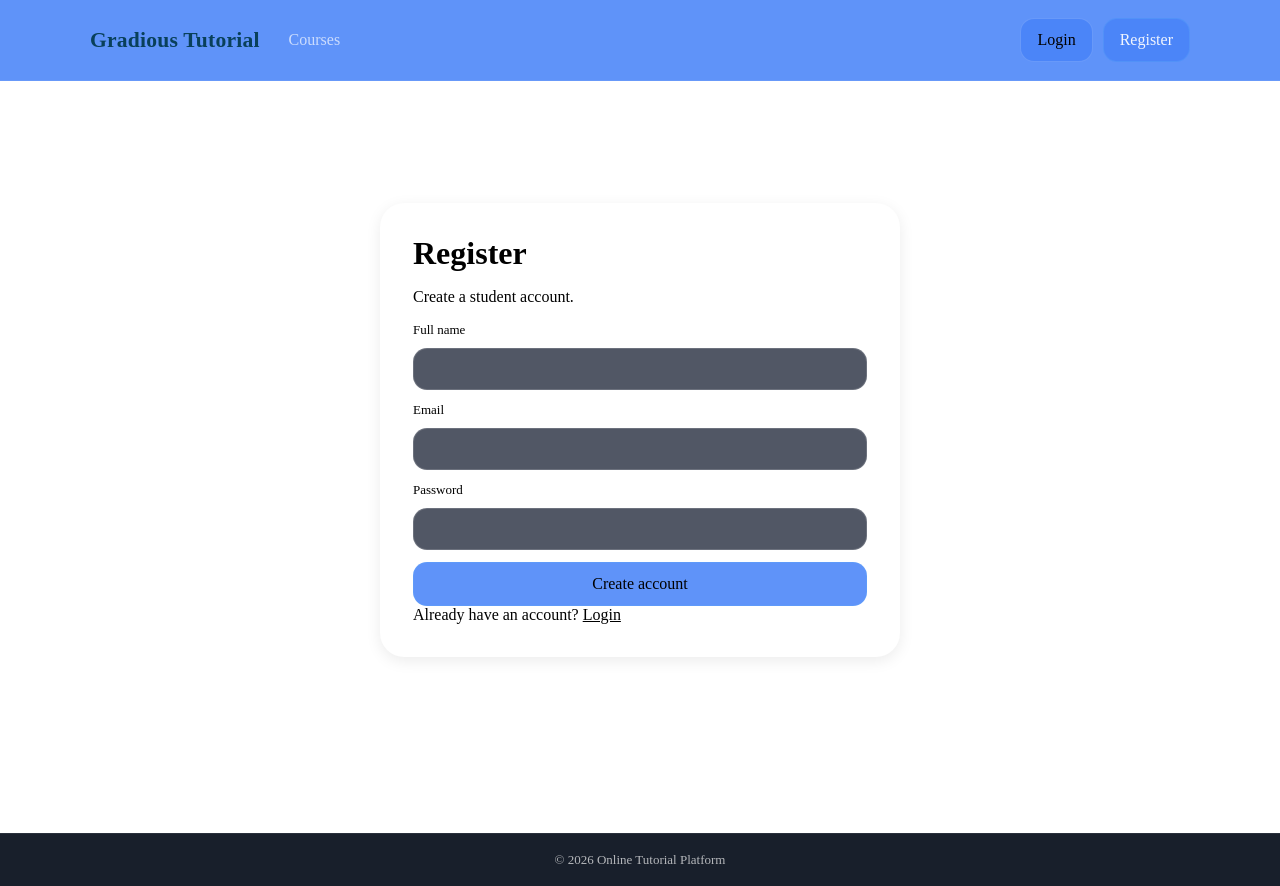
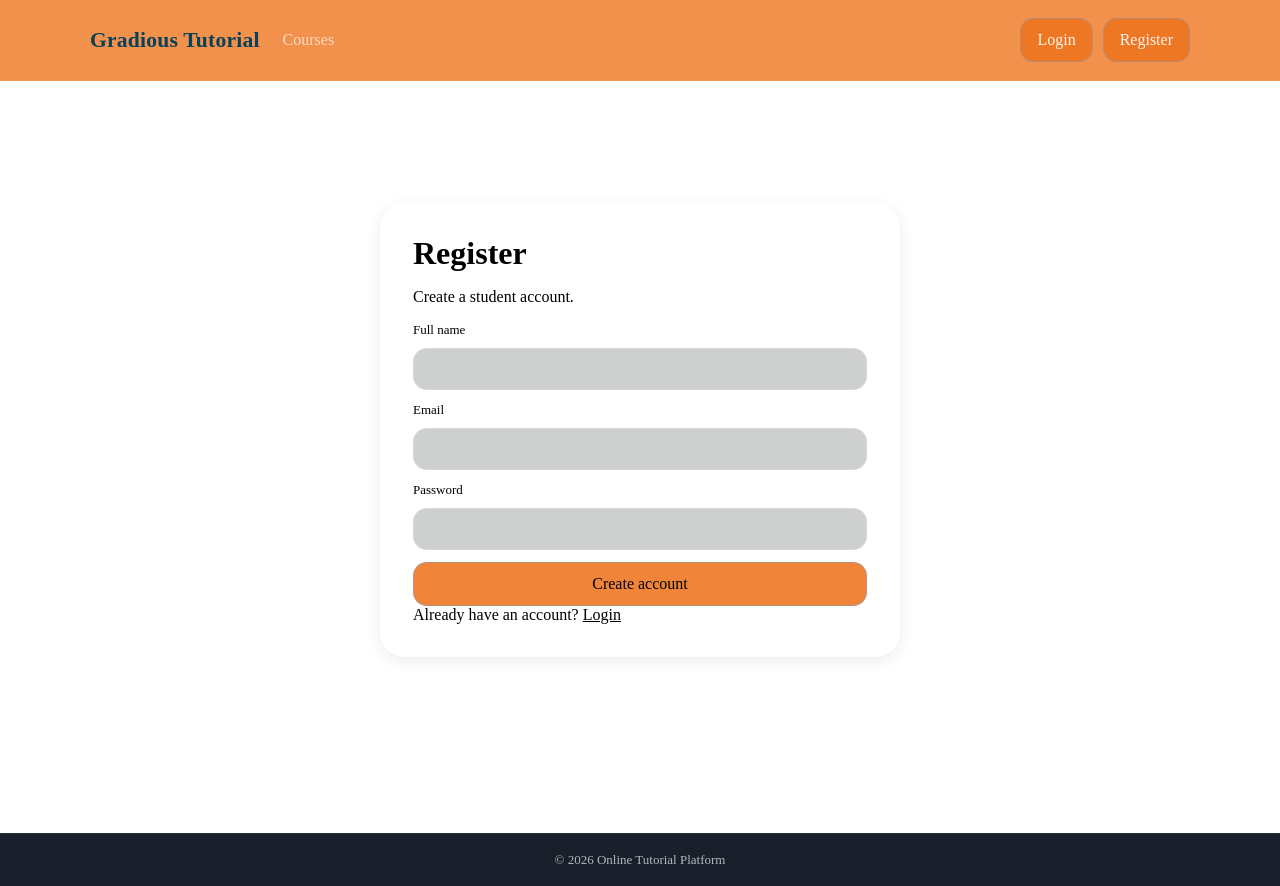
Before and after one commit to UdhayKiran1427/E-learning-platform, a React (Vite) app in the folder frontend/: page /register in a window 1280 px wide. Built offline with nearby package versions, Linux system fonts and the light colour scheme.

Commit message:
Enrollment issue fixed

```diff
--- a/frontend/src/App.css
+++ b/frontend/src/App.css
@@ -15,13 +15,13 @@
   top: 0;
   z-index: 20;
   backdrop-filter: blur(14px);
-  background: rgba(73, 132, 249, 0.88);
+  background: rgba(240, 130, 52, 0.88);
   border-bottom: 1px solid rgba(255, 255, 255, 0.06);
 }
 
 .topbar-inner {
   display: flex;
-  gap: 16px;
+  gap: 10px;
   align-items: center;
   justify-content: space-between;
   padding: 18px 0;
@@ -106,6 +106,7 @@
 
 .muted {
   color: black;
+
 }
 
 .page-head {
@@ -204,7 +205,7 @@
 
 .btn {
   border: 1px solid rgba(96, 165, 250, 0.35);
-  background: rgba(73, 132, 249, 0.88);
+  background: rgba(238, 117, 31, 0.88);
   color: smokewhite;
   padding: 12px 16px;
   border-radius: 14px;
@@ -219,7 +220,7 @@
 
 .btn:hover {
   transform: translateY(-1px);
-  background: rgba(96, 165, 250, 0.3);
+  background: rgba(241, 159, 100, 0.88);
 }
 
 .btn:disabled {
@@ -230,8 +231,8 @@
 
 .btn-secondary {
   padding: 12px 16px;
-  background: rgba(73, 132, 249, 0.88);
-  border-color: rgba(255, 255, 255, 0.16);
+  background: rgba(240, 130, 52, 0.88);
+  border-color: rgb(166, 166, 166);
   color: black;
 }
 
@@ -249,8 +250,8 @@
   padding: 12px 14px;
   border-radius: 14px;
   border: 1px solid rgba(255, 255, 255, 0.16);
-  background: rgba(15, 23, 42, 0.72);
-  color: var(--text);
+  background: rgba(188, 189, 189, 0.72);
+  color: black;
   transition: border-color 0.2s ease, box-shadow 0.2s ease;
 }
 
@@ -314,7 +315,21 @@
   gap: 10px;
   align-items: center;
 }
+.table-heads,
+.table-rows {
+  display: grid;
+  grid-template-columns: 80px 1.2fr 1.3fr 0.8fr;
+  gap: 10px;
+  align-items: center;
+}
 
+.table-heads {
+  color: black;
+  font-size: 12px;
+  text-transform: uppercase;
+  letter-spacing: 0.08em;
+  padding: 0 4px 6px;
+}
 .table-head {
   color: black;
   font-size: 12px;
@@ -323,6 +338,10 @@
   padding: 0 4px 6px;
 }
 
+.table-rows {
+  padding: 10px 4px;
+  border-top: 1px solid rgba(255, 255, 255, 0.08);
+}
 .table-row {
   padding: 10px 4px;
   border-top: 1px solid rgba(255, 255, 255, 0.08);
--- a/frontend/src/components/Layout.jsx
+++ b/frontend/src/components/Layout.jsx
@@ -9,7 +9,7 @@ export function Layout() {
     <div className="app-shell">
       <header className="topbar">
         <div className="container topbar-inner">
-          <Link to="/" className="brand">
+          <Link to={isAuthed && user?.role === 'admin' ? '/admin' : '/'} className="brand">
             Gradious Tutorial
           </Link>
 
@@ -60,7 +60,7 @@ export function Layout() {
               </>
             ) : (
               <>
-                <NavLink className="btn btn-secondary" to="/login">
+                <NavLink className="btn " to="/login">
                   Login
                 </NavLink>
                 <NavLink className="btn" to="/register">
--- a/frontend/src/pages/LoginPage.jsx
+++ b/frontend/src/pages/LoginPage.jsx
@@ -53,7 +53,7 @@ export function LoginPage() {
           </button>
         </form>
 
-        <div className="muted">
+        <div className="muted" style={{marginTop:"8px"}}>
           New here? <Link to="/register">Create an account</Link>
         </div>
       </div>
--- a/frontend/src/pages/ProfilePage.jsx
+++ b/frontend/src/pages/ProfilePage.jsx
@@ -68,7 +68,7 @@ export function ProfilePage() {
           <h1 className="h1">Profile</h1>
           <p className="muted">View and update your profile information.</p>
         </div>
-        <Link className="btn btn-secondary" to="/">
+        <Link className="btn btn-secondary" to={user && user.role === 'admin' ? '/admin' : '/'}>
           Back
         </Link>
       </div>
--- a/frontend/src/pages/admin/AdminEnrollmentsPage.jsx
+++ b/frontend/src/pages/admin/AdminEnrollmentsPage.jsx
@@ -41,14 +41,14 @@ export function AdminEnrollmentsPage() {
 
       <div className="card">
         <div className="table">
-          <div className="table-head">
+          <div className="table-heads">
             <div className='stack'><b>ID</b></div>
             <div className='stack'><b>Student</b></div>
             <div className='stack'><b>Course</b></div>
             <div className='stack'><b>Status</b></div>
           </div>
           {items.map((e) => (
-            <div className="table-row" key={e.id}>
+            <div className="table-rows" key={e.id}>
               <div>#{e.id}</div>
               <div>
                 <div className="stack gap-4">
```
